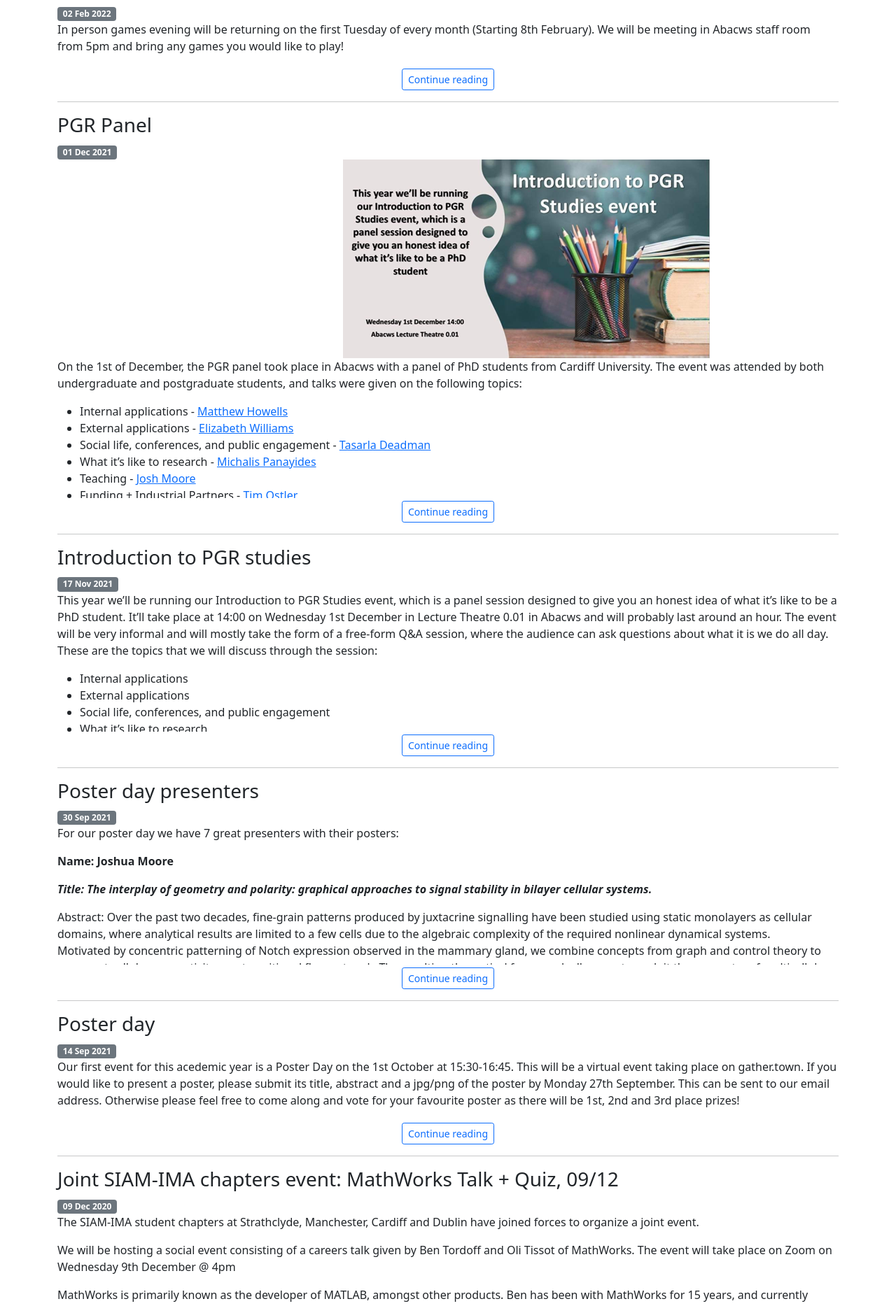
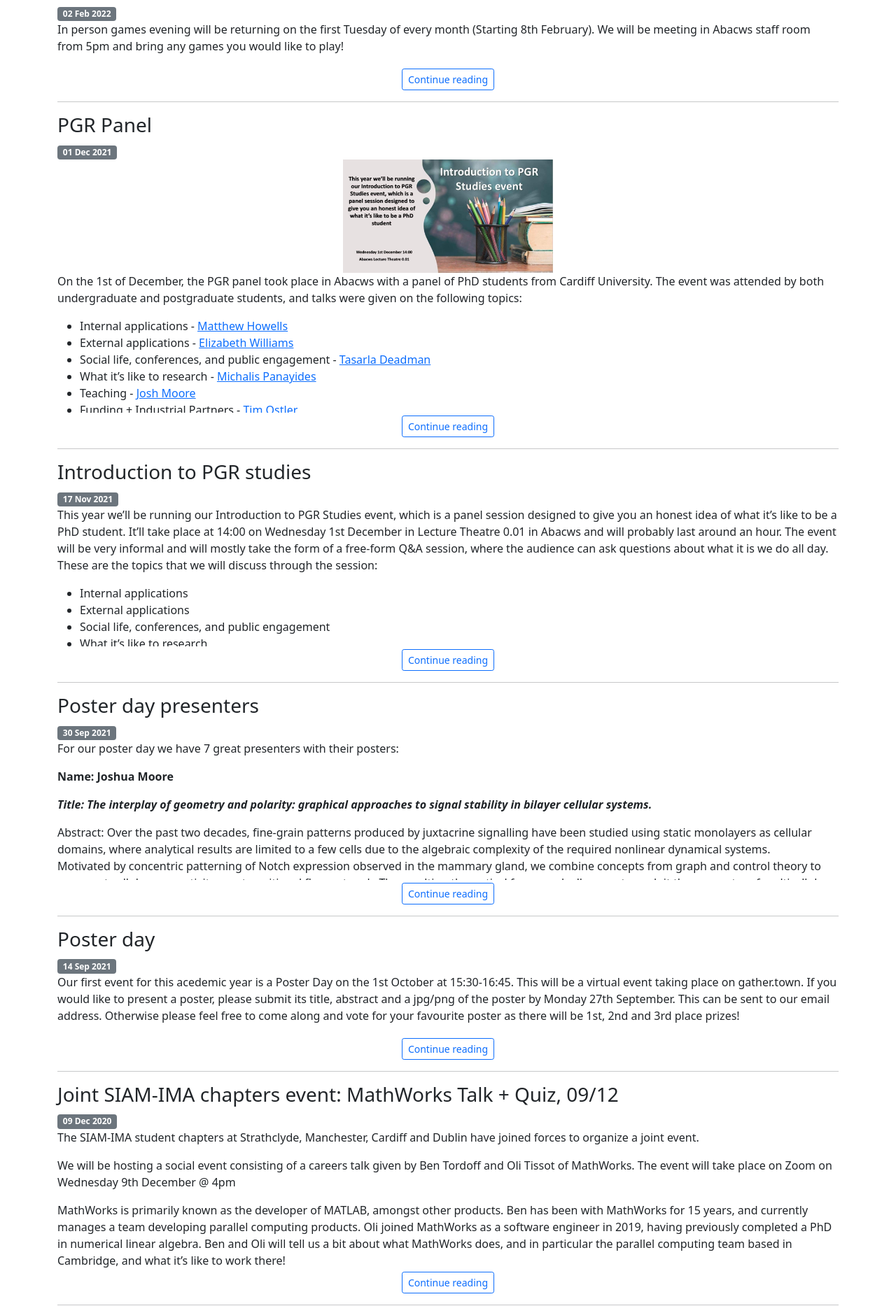
Before and after one commit to SIAM-IMA-Cardiff/siam-ima-cardiff.github.io, a Jekyll site: the page built from news.html, in a window 1280 px wide. Shown: the part 351-2218 px from the top of the page at 70% size. Built offline with Jekyll 4.4.1, drawn with Linux system fonts in a browser that asks for light colours.

Commit message:
Fixed image width overflow

```diff
--- a/news.html
+++ b/news.html
@@ -14,7 +14,7 @@ permalink: /news/
 		<div>
 			{% if post.cover != nil %}
 				<div class="cover-pre-container mx-auto">
-					<img class="mx-auto d-block" src="{{ site.baseurl }}/images/news/{{ post.cover }}"/>
+					<img class="mx-auto d-block mw-100" src="{{ site.baseurl }}/images/news/{{ post.cover }}"/>
 				</div>
 			{% endif %}
 			<div class="news-container overflow-hidden">
```
